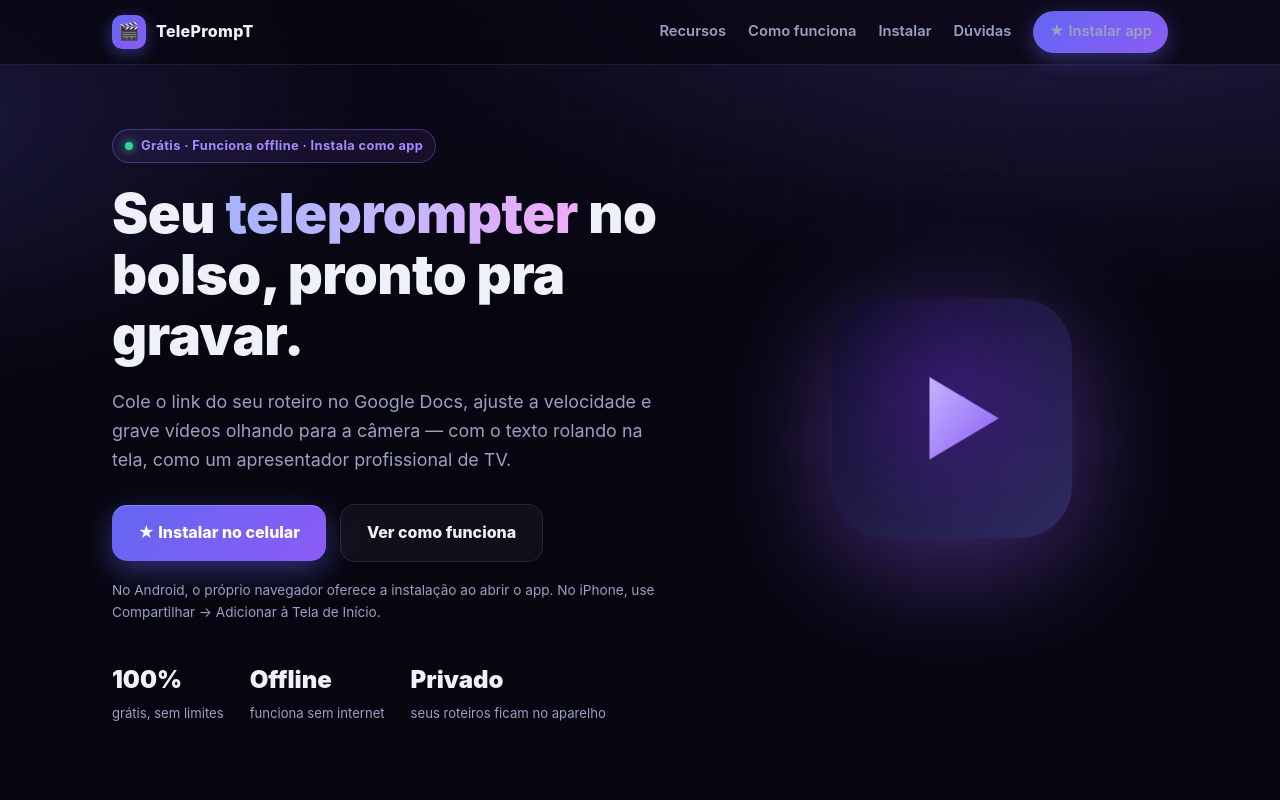
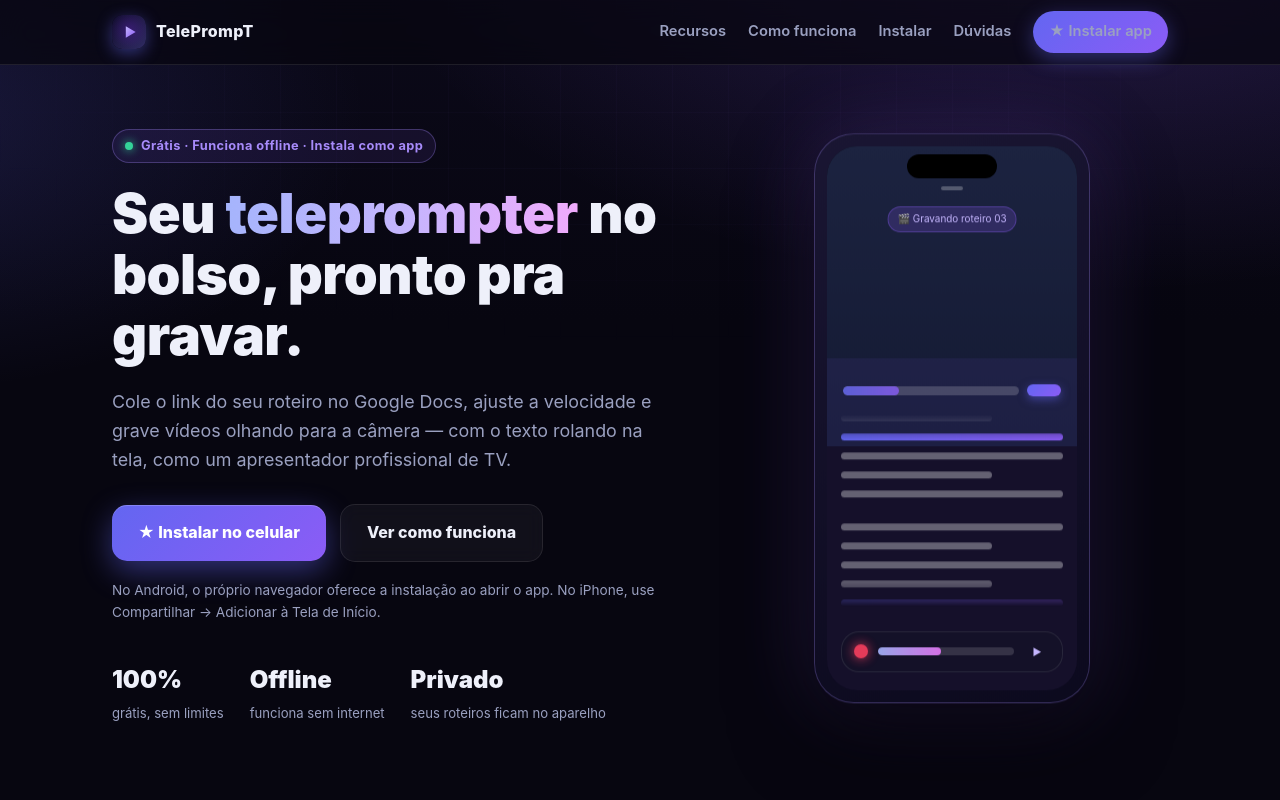
Before and after one commit to sidney20/teleprompt-site, a plain HTML site: page index.html in a window 1280 px wide. Shown: the top 800 px of the page. Drawn offline with Linux system fonts and the light colour scheme.

Commit message:
Restaura mockup do celular no hero; troca ícone 🎬 do menu pelo ícone do app (app-icon.svg)

```diff
--- a/index.html
+++ b/index.html
@@ -62,11 +62,11 @@
   .nav { display: flex; align-items: center; gap: 14px; height: 64px; }
   .brand { display: flex; align-items: center; gap: 10px; font-weight: 800; letter-spacing: .3px; }
   .brand .mark {
-    width: 34px; height: 34px; border-radius: 10px; flex: none;
-    background: linear-gradient(135deg, var(--p1), var(--p2));
-    display: grid; place-items: center; font-size: 17px;
+    width: 34px; height: 34px; border-radius: 10px; flex: none; overflow: hidden;
+    display: grid; place-items: center;
     box-shadow: 0 4px 16px rgba(99,102,241,.45);
   }
+  .brand .mark img { display: block; width: 34px; height: 34px; }
   .nav-links { display: flex; gap: 22px; margin-left: auto; align-items: center; }
   .nav-links a { color: var(--muted); text-decoration: none; font-size: .92rem; font-weight: 600; }
   .nav-links a:hover { color: var(--ink); }
@@ -115,14 +115,62 @@
   .hero-stats .s b { display: block; font-size: 1.5rem; font-weight: 900; color: var(--ink); }
   .hero-stats .s span { font-size: .82rem; color: var(--muted); }
 
-  /* app icon */
+  /* phone mockup */
   .phone-stage { display: flex; justify-content: center; perspective: 1200px; }
-  .app-logo {
+  .phone {
+    width: 276px; height: 570px; border-radius: 40px; position: relative;
+    background: linear-gradient(160deg, #1a1633, #0c0a1e);
+    border: 1px solid rgba(167,139,250,.28);
+    box-shadow: 0 30px 80px rgba(0,0,0,.6), 0 0 80px rgba(139,92,246,.25);
+    padding: 12px;
     animation: float 7s ease-in-out infinite;
-    filter: drop-shadow(0 24px 60px rgba(139,92,246,.45));
   }
-  .app-logo img { display: block; width: 240px; height: 240px; border-radius: 52px; }
   @keyframes float { 0%,100% { transform: translateY(0); } 50% { transform: translateY(-14px); } }
+  .phone .screen {
+    width: 100%; height: 100%; border-radius: 30px; overflow: hidden; position: relative;
+    background:
+      radial-gradient(160px 90px at 50% 0%, rgba(99,102,241,.25), transparent 70%),
+      #0b0a18;
+  }
+  .phone .notch { position: absolute; top: 8px; left: 50%; transform: translateX(-50%); width: 90px; height: 24px; background: #000; border-radius: 16px; z-index: 10; }
+  .pv-cam { position: absolute; top: 0; left: 0; right: 0; height: 300px; background: linear-gradient(180deg, #1c2340, #141a33); z-index: 1; }
+  .pv-cam::after { content: ""; position: absolute; top: 40px; left: 50%; transform: translateX(-50%); width: 22px; height: 4px; border-radius: 4px; background: rgba(255,255,255,.25); }
+  .pv-chip-t {
+    position: absolute; top: 60px; left: 50%; transform: translateX(-50%); z-index: 5;
+    font-size: .62rem; color: #c4b5fd; background: rgba(139,92,246,.2); border: 1px solid rgba(139,92,246,.35);
+    padding: 4px 9px; border-radius: 999px; white-space: nowrap;
+  }
+  .pv-glass { position: absolute; inset: 212px 0 0; z-index: 2; background: rgba(139,92,246,.08); }
+  .pv-link { position: absolute; top: 238px; left: 16px; right: 16px; z-index: 6; display: flex; align-items: center; }
+  .pv-link .ln {
+    flex: 1; height: 9px; border-radius: 6px; background: rgba(255,255,255,.18);
+    position: relative; overflow: hidden;
+  }
+  .pv-link .ln::after { content: ""; position: absolute; inset: 0; width: 34%; border-radius: 6px; background: linear-gradient(90deg, var(--p1), var(--p2)); animation: linkPulse 2.6s ease-in-out infinite; }
+  @keyframes linkPulse { 0%,100% { width: 30%; opacity: .8; } 50% { width: 62%; opacity: 1; } }
+  .pv-link .lp { width: 34px; height: 12px; border-radius: 6px; margin-left: 8px; background: linear-gradient(135deg, var(--p1), var(--p2)); box-shadow: 0 3px 10px rgba(99,102,241,.5); }
+  .pv-text {
+    position: absolute; top: 268px; bottom: 84px; left: 14px; right: 14px; z-index: 6;
+    overflow: hidden; -webkit-mask-image: linear-gradient(180deg, transparent, #000 14%, #000 86%, transparent);
+    mask-image: linear-gradient(180deg, transparent, #000 14%, #000 86%, transparent);
+  }
+  .pv-scroll { animation: scrollUp 13s linear infinite; }
+  .pv-scroll > div { padding: 7px 0; }
+  .pv-line { height: 7px; border-radius: 6px; background: rgba(255,255,255,.34); margin-bottom: 12px; }
+  .pv-line.short { width: 68%; }
+  .pv-line.hl { background: linear-gradient(90deg, var(--p1), var(--p2)); }
+  @keyframes scrollUp { from { transform: translateY(0); } to { transform: translateY(-50%); } }
+  .pv-ui {
+    position: absolute; left: 14px; right: 14px; bottom: 18px; z-index: 7;
+    background: rgba(20,18,40,.85); border: 1px solid var(--line); border-radius: 18px; padding: 12px;
+    display: flex; align-items: center; gap: 10px;
+  }
+  .pv-ui .rec { width: 14px; height: 14px; border-radius: 50%; background: #f43f5e; box-shadow: 0 0 12px #f43f5e; animation: recPulse 1.6s ease-in-out infinite; }
+  @keyframes recPulse { 50% { opacity: .5; } }
+  .pv-ui .bar { flex: 1; height: 8px; border-radius: 6px; background: rgba(255,255,255,.14); position: relative; overflow: hidden; }
+  .pv-ui .bar::after { content: ""; position: absolute; inset: 0; width: 45%; border-radius: 6px; background: linear-gradient(90deg, #a5b4fc, #e879f9); animation: linkPulse 4s ease-in-out infinite; }
+  .pv-ui .pl { font-size: .6rem; color: #c4b5fd; font-weight: 700; width: 26px; text-align: center; }
+  .pv-ui .pl::before { content: "►"; }
 
   /* sections common */
   section { padding: 78px 0; }
@@ -247,8 +295,7 @@
     .hero p.lead { margin-left: auto; margin-right: auto; }
     .cta-row { justify-content: center; }
     .hero-stats { justify-content: center; }
-    .phone-stage { order: -1; margin-bottom: 34px; transform: scale(.9); }
-    .app-logo img { width: 200px; height: 200px; }
+    .phone-stage { order: -1; margin-bottom: 30px; transform: scale(.92); }
     .pillars, .steps { grid-template-columns: 1fr; }
   }
 </style>
@@ -259,7 +306,8 @@
 
 <header>
   <div class="wrap nav">
-    <div class="brand"><div class="mark">🎬</div> TelePrompT</div>
+    <div class="brand"><div class="mark"><img src="app-icon.svg" alt="" width="34" height="34"></div> TelePrompT</div>
+
     <nav class="nav-links">
       <a href="#recursos">Recursos</a>
       <a href="#como-funciona">Como funciona</a>
@@ -290,7 +338,28 @@
     </div>
 
     <div class="phone-stage">
-      <div class="app-logo"><img src="app-icon.svg" alt="TelePrompT" width="240" height="240"></div>
+      <div class="phone">
+        <div class="screen">
+          <div class="notch"></div>
+          <div class="pv-cam"></div>
+          <span class="pv-chip-t">🎬 Gravando roteiro 03</span>
+          <div class="pv-glass"></div>
+          <div class="pv-link"><span class="ln"></span><span class="lp"></span></div>
+          <div class="pv-text">
+            <div class="pv-scroll">
+              <div>
+                <div class="pv-line"></div><div class="pv-line short"></div><div class="pv-line"></div><div class="pv-line short"></div>
+                <div class="pv-line hl"></div><div class="pv-line"></div><div class="pv-line short"></div><div class="pv-line"></div>
+              </div>
+              <div>
+                <div class="pv-line"></div><div class="pv-line short"></div><div class="pv-line"></div><div class="pv-line short"></div>
+                <div class="pv-line hl"></div><div class="pv-line"></div><div class="pv-line short"></div><div class="pv-line"></div>
+              </div>
+            </div>
+          </div>
+          <div class="pv-ui"><span class="rec"></span><span class="bar"></span><span class="pl"></span></div>
+        </div>
+      </div>
     </div>
   </div>
 </section>
```
